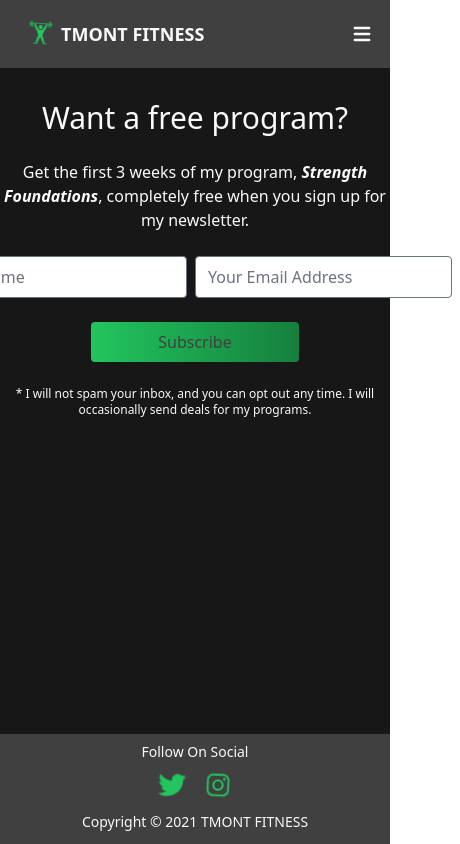
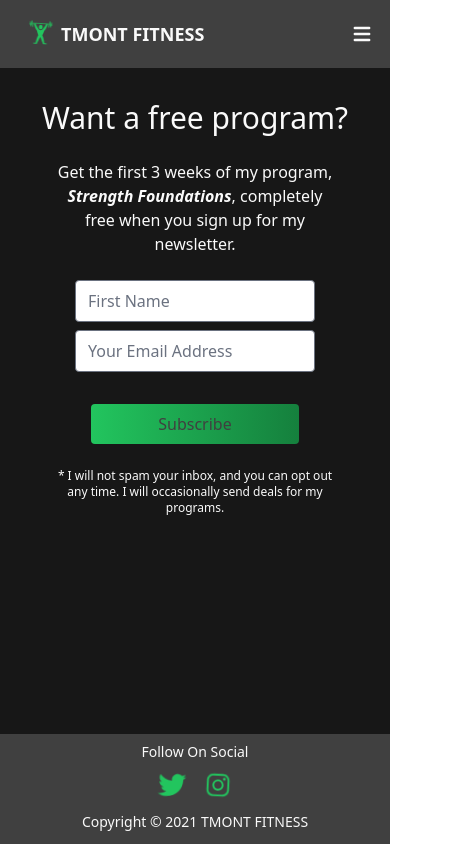
Before and after one commit to fitdevproject/tmontfitnes, a Next.js app: page / in a window 390 px wide. Shown: the whole page, 460 px wide, since content can reach past the window. Built offline with nearby package versions, Linux system fonts and the light colour scheme.

Commit message:
Chipping away

```diff
--- a/components/Newsletter.jsx
+++ b/components/Newsletter.jsx
@@ -25,10 +25,10 @@
               , completely free when you sign up for my newsletter.
             </h1>
           </div>
-          <div id="inputContainer" className="flex">
+          <div id="inputContainer" className="flex flex-col md:flex-row">
             <div id="firstName">
               <input
-                className="mr-2 rounded"
+                className="mb-2 md:mb-0 md:mr-2 rounded w-60"
                 placeholder="First Name"
                 type="text"
                 name="member[first_name]"
@@ -37,7 +37,7 @@
             </div>
             <div id="email">
               <input
-                className="mr-2 rounded"
+                className="mb-2 md:mb-0 md:mr-2 rounded w-60"
                 placeholder="Your Email Address"
                 type="email"
                 required
```
